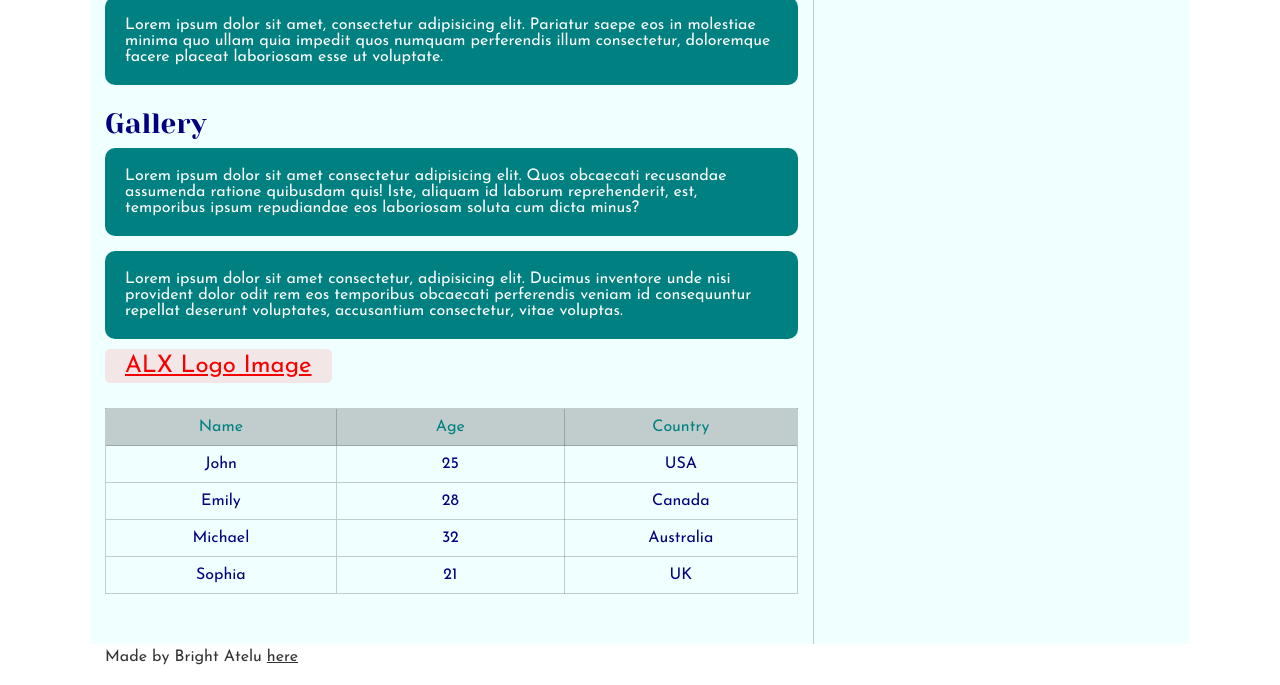
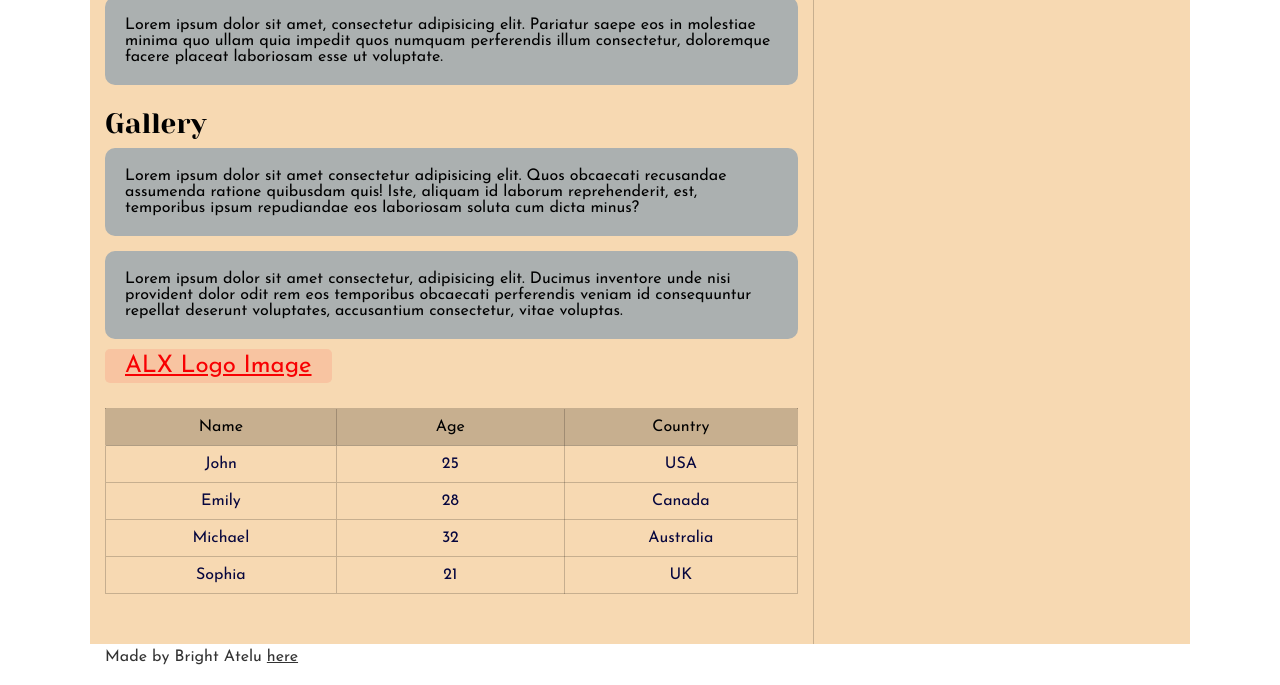
Before and after one commit to Atelski/My_First_Portfolio, a plain HTML site: page css_basic/index.html in a window 1280 px wide. Shown: the part 332-1017 px from the top of the page. Drawn offline with Linux system fonts and the light colour scheme.

Commit message:
Added some styling

```diff
--- a/css_basic/index.html
+++ b/css_basic/index.html
@@ -7,7 +7,7 @@
     <link href="base.css" rel="stylesheet">
 <link href="styles.css" rel="stylesheet">
 </head>
-<body>
+<body class="works_on_smartphone">
 
     <header>
         <ul>
--- a/css_basic/styles.css
+++ b/css_basic/styles.css
@@ -10,16 +10,16 @@ main {
 }
 
 h1, h2, h3 {
-    color: navy;
+    color: black;
 }
 
 article{
-    background-color: azure;
+    background-color: rgb(247, 217, 178);
 }
 
 article p{
-    color: white;
-    background-color: teal;
+    color: black;
+    background-color: rgb(171, 176, 176);
     padding: 20px;
     border-radius: 10px;
 }
@@ -37,10 +37,10 @@ table {
 }
 
 thead th{
-    color: teal;
+    color: black;
     background-color: rgba(0, 0, 0, 0.197);
     width: 240px;
-    border-bottom: 1px solid rgba(0, 0, 0, 0.197);
+    border-bottom: 1px solid rgba(85, 84, 84, 0.197);
     text-align: center;
     padding: 10px;
 }
@@ -52,7 +52,7 @@ th:nth-child(2){
 
 tbody td{
 
-    color: navy;
+    color: rgb(6, 6, 62);
     text-align: center;
     padding: 10px 0;
     border-bottom: 1px solid rgba(0, 0, 0, 0.197);
@@ -71,6 +71,6 @@ article {
 aside {
     flex: 1;
     overflow-y: auto;
-    background-color: azure;
+    background-color: rgb(247, 217, 178);
     border-left: 1px solid rgba(0, 0, 0, 0.197);
 }
```
